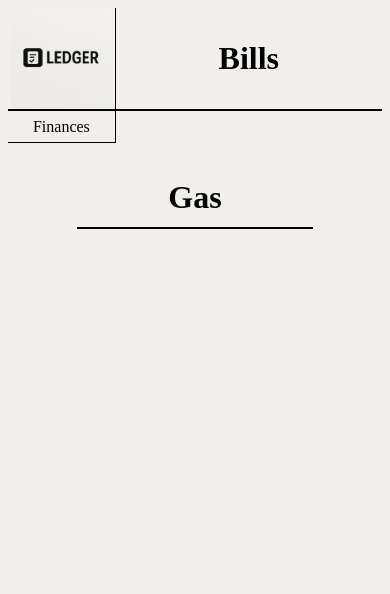
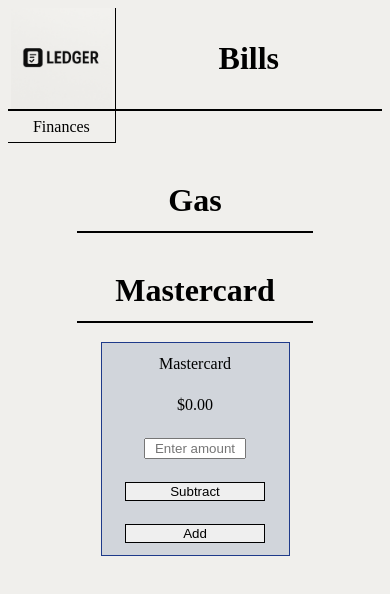
Before and after one commit to BraedonKlock/Ledger, a plain HTML site: page index.html in a window 390 px wide. Drawn offline with Linux system fonts and the light colour scheme.

Commit message:
V1.6 - I added the mastercard section on index.html

```diff
--- a/JavaScript/index.js
+++ b/JavaScript/index.js
@@ -191,3 +191,41 @@ window.onload = function () {
         createGasEntry(entry.week, parseFloat(entry.amount));
     });
 };
+
+ const totalDisplay = document.getElementById("mcTotal");
+        const inputField = document.getElementById("mcInput");
+        const addBtn = document.getElementById("mcAdd");
+        const subtractBtn = document.getElementById("mcSubtract");
+        // Load from localStorage or set to 0 if not found
+        let currentTotal = parseFloat(localStorage.getItem("mcTotal")) || 0;
+        updateDisplay();
+
+        addBtn.onclick = function () {
+            let input = parseFloat(inputField.value);
+            if (isNaN(input)) {
+                alert("Please enter a valid number.");
+                return;
+            }
+            currentTotal += input;
+            saveAndUpdate();
+        };
+
+        subtractBtn.onclick = function () {
+            let input = parseFloat(inputField.value);
+            if (isNaN(input)) {
+                alert("Please enter a valid number.");
+                return;
+            }
+            currentTotal -= input;
+            saveAndUpdate();
+        };
+
+        function saveAndUpdate() {
+            localStorage.setItem("mcTotal", currentTotal.toFixed(2));
+            updateDisplay();
+            inputField.value = "";
+        }
+
+        function updateDisplay() {
+            totalDisplay.textContent = "$" + currentTotal.toFixed(2);
+        }
--- a/css/finances.css
+++ b/css/finances.css
@@ -47,7 +47,7 @@
         display: flex;
         justify-content: center;
         align-items: center;
-        gap: 1vw;
+        gap: 2vw;
         background-color: rgb(240,239,236);
         width: 100%;
         padding: 3vw 0 3vw 0;
--- a/css/index.css
+++ b/css/index.css
@@ -51,6 +51,15 @@
         background-color: rgb(240,239,236);
         width: 100%;
     }
+    #billsCheckbox {
+        display: grid;
+        justify-content: center;
+        grid-template-columns: repeat(3,100%);
+        gap: 2vw;
+        width: 31%;
+        background-color: rgb(240,239,236);
+        margin: 5vw 0 0 0;
+    }
     .bills {
         display: flex;
         flex-direction: column;
@@ -63,20 +72,10 @@
         font-family: 'anton';
         font-size: 4vw;
     }
-    #billsCheckbox {
-        display: grid;
-        justify-content: center;
-        grid-template-columns: repeat(3,100%);
-        gap: 2vw;
-        width: 31%;
-        background-color: rgb(240,239,236);
-        margin: 2vw 0 2vw 0;
-    }
     p, input {
         margin: 3vw 0 3vw 0;
         text-align: center;
     }
-}
     button {
         margin: 3vw 0 3vw 0;
         border: .3vw solid black;
@@ -113,3 +112,21 @@
     main #gas button {
         width: 75%;
     }
+    #mc {
+        display: flex;
+        justify-content: center;
+        flex-direction: column;
+        align-items: center;
+        gap: 0;
+        width: 50%;
+        border: .3vw solid rgb(30, 58, 138);
+        background-color: rgb(209, 213, 219);
+    }
+    #mc button {
+        width: 75%;
+    }
+    #mc input {
+        width: 50%;
+
+    }
+}
--- a/index.html
+++ b/index.html
@@ -16,7 +16,17 @@
     <main>
         <section id="billsCheckbox"></section>
         <h1>Gas</h1><hr>
+
         <section id="gas"></section>
+
+        <h1>Mastercard</h1><hr>
+        <section id="mc">
+            <p>Mastercard</p>
+            <p id="mcTotal">$1</p>
+            <input type="text" id="mcInput" placeholder="Enter amount">
+            <button onclick="" id="mcSubtract">Subtract</button>
+            <button onclick="" id="mcAdd">Add</button>
+        </section>
     </main>
 <script src="JavaScript/index.js"></script>
 </body>
```
Also changed, not shown: finances.html (+1 -1 lines), 1 other file.
